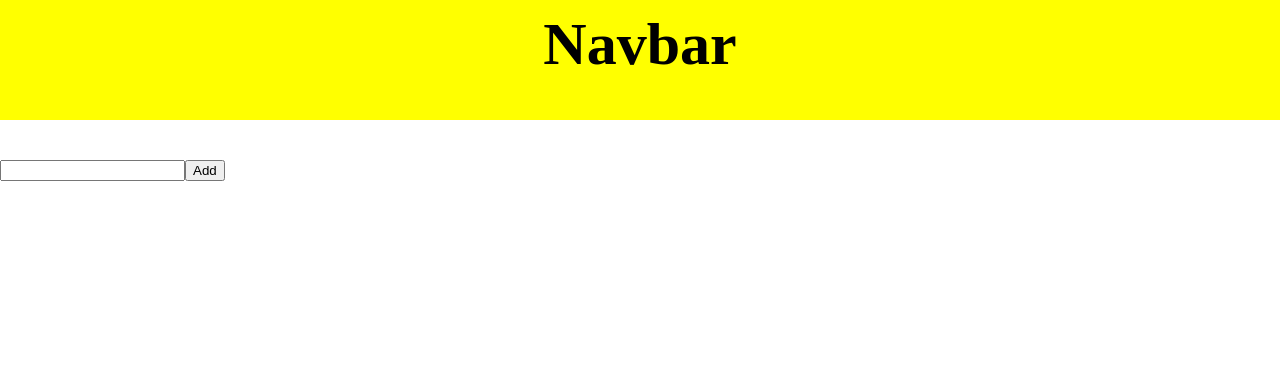
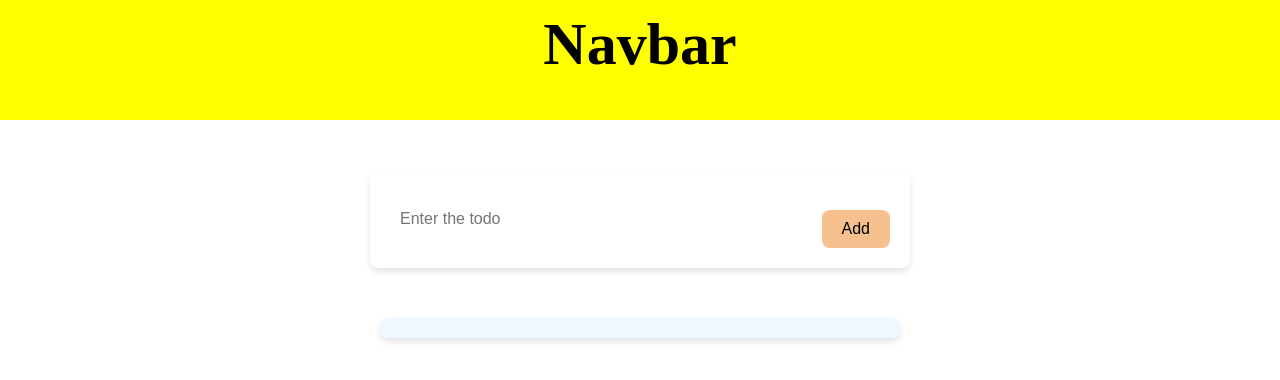
Before and after one commit to ChamodMullegama/React, a React (Vite) app: page / in a window 1280 px wide. Shown: the top 380 px of the page. Built offline with nearby package versions, Linux system fonts and the light colour scheme.

Commit message:
add style for the tod item

```diff
--- a/src/components/Form.jsx
+++ b/src/components/Form.jsx
@@ -1,3 +1,4 @@
+
 import { useState } from "react"
 
 export default function Form(){
@@ -9,7 +10,7 @@ export default function Form(){
     return(
         <div>
             {name.fname} - {name.lname}
-            <form>
+            <form className={styles.todofrom}>
                 <input
                 onChange={(e)=>setname({...name,fname:e.target.value})}
                 type="text"
--- /dev/null
+++ b/src/components/From.module.css
@@ -0,0 +1,35 @@
+.todofrom{
+    background-color: white;
+    border-radius: 8px;
+    padding: 20px;
+    width: 500px;
+    margin: 0 auto;
+    margin-top: 50px;
+    box-shadow: 0 4px 6px rgba(0,0,0,0.1);
+
+}
+.input{
+    display: block;
+    border: none;
+    width: 100%;
+    padding: 10px;
+    color: black;
+    font-size: 16PX;
+}
+.input:focus{
+    outline: none;
+}
+.button{
+    border: none;
+    padding: 10px 20px;
+    color: black;
+    background-color: #f7c18f;
+    border-radius: 8px;
+    cursor: pointer;
+    font-size: 16PX;
+    margin-top: 20px;
+    display: inline-block;
+}
+.contaner{
+    display: flex;
+}
--- a/src/components/Fromtodo.jsx
+++ b/src/components/Fromtodo.jsx
@@ -1,5 +1,6 @@
+import styles from './From.module.css';
 import { useState } from "react";
-export default function Fromtodo(){
+export default function Fromtodo({todos,setTodos}){
     const [todo, setTodo] = useState("");
 
     function formSubmission(e) {
@@ -8,13 +9,21 @@ export default function Fromtodo(){
         setTodo(""); // Clear the input field after adding todo
       }
     return(
-        <form onSubmit={formSubmission}>
-        <input
-          type="text"
-          onChange={(e) => setTodo(e.target.value)}
-          value={todo}
-        />
-        <button type="submit">Add</button>
+        <form  className={styles.todofrom} onSubmit={formSubmission}>
+           <div className={styles.contaner}>
+           <input
+                className={styles.input}
+                type="text"
+                onChange={(e) => setTodo(e.target.value)}
+                value={todo}
+                placeholder='Enter the todo'
+              />
+              <button
+              type="submit"
+              className={styles.button}
+              >
+              Add</button>
+           </div>
       </form>
     )
 }
--- /dev/null
+++ b/src/components/Listtodo.jsx
@@ -0,0 +1,11 @@
+import styles from './Listtodo.module.css';
+import Todolist from "./Todolist";
+export default function Listtodo({todos}){
+    return(
+        <div className={styles.list}>
+        {todos.map((item) => (
+        <Todolist key={item} item={item} />
+      ))}
+        </div>
+    )
+}
--- /dev/null
+++ b/src/components/Listtodo.module.css
@@ -0,0 +1,9 @@
+.list{
+    background-color: aliceblue;
+    box-shadow: 0 4px 6px rgba(0,0,0,0.1);
+    border-radius: 8px;
+    width: 500px;
+    margin: 0 auto;
+    padding: 10px;
+    margin-top: 50px;
+}
--- a/src/components/Todo.jsx
+++ b/src/components/Todo.jsx
@@ -1,15 +1,14 @@
 import { useState } from "react";
 import Todolist from "./Todolist";
 import Fromtodo from "./Fromtodo";
+import Listtodo from "./Listtodo";
 
 export default function Todo() {
   const [todos, setTodos] = useState([]);
   return (
     <div>
-      <Fromtodo />
-      {todos.map((item) => (
-        <Todolist key={item} item={item} />
-      ))}
+      <Fromtodo todos={todos} setTodos={setTodos}/>
+      <Listtodo todos={todos}/>
     </div>
   );
 }
--- a/src/components/Todolist.jsx
+++ b/src/components/Todolist.jsx
@@ -1,5 +1,12 @@
+import styles from './Todolist.module.css';
+
 export default function Todolist({item}){
     return(
-      <h1>{item}</h1>
+      <div className={styles.item} >
+        <div className={styles.nameitem}>
+           {item}
+           <hr />
+        </div>
+      </div>
     )
 }
--- /dev/null
+++ b/src/components/Todolist.module.css
@@ -0,0 +1,11 @@
+.item{
+    width: 500px;
+    font-size: 20px;
+    margin: 0 auto;
+
+}
+.nameitem{
+
+    font-weight: bold;
+    padding: 20px;
+}
```
